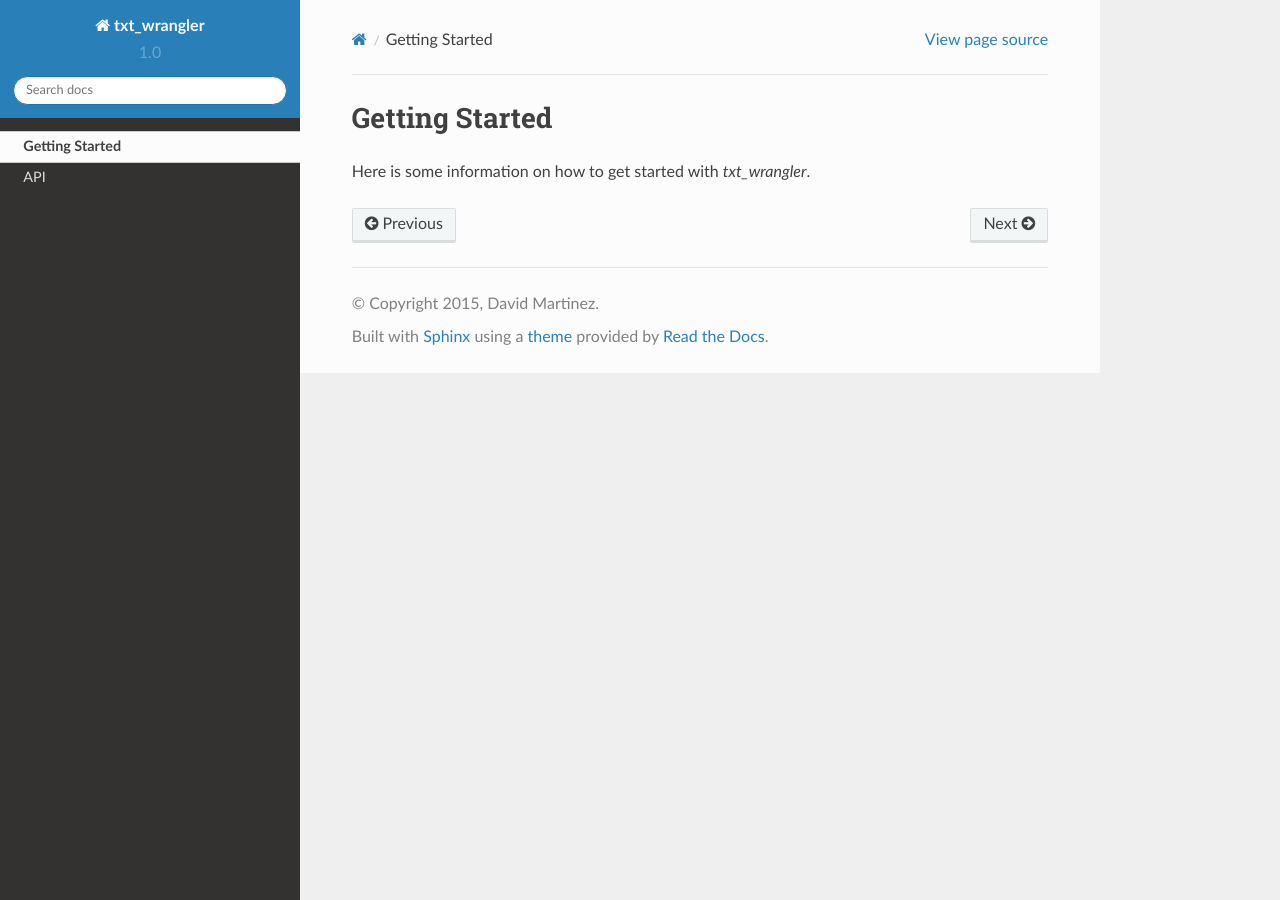
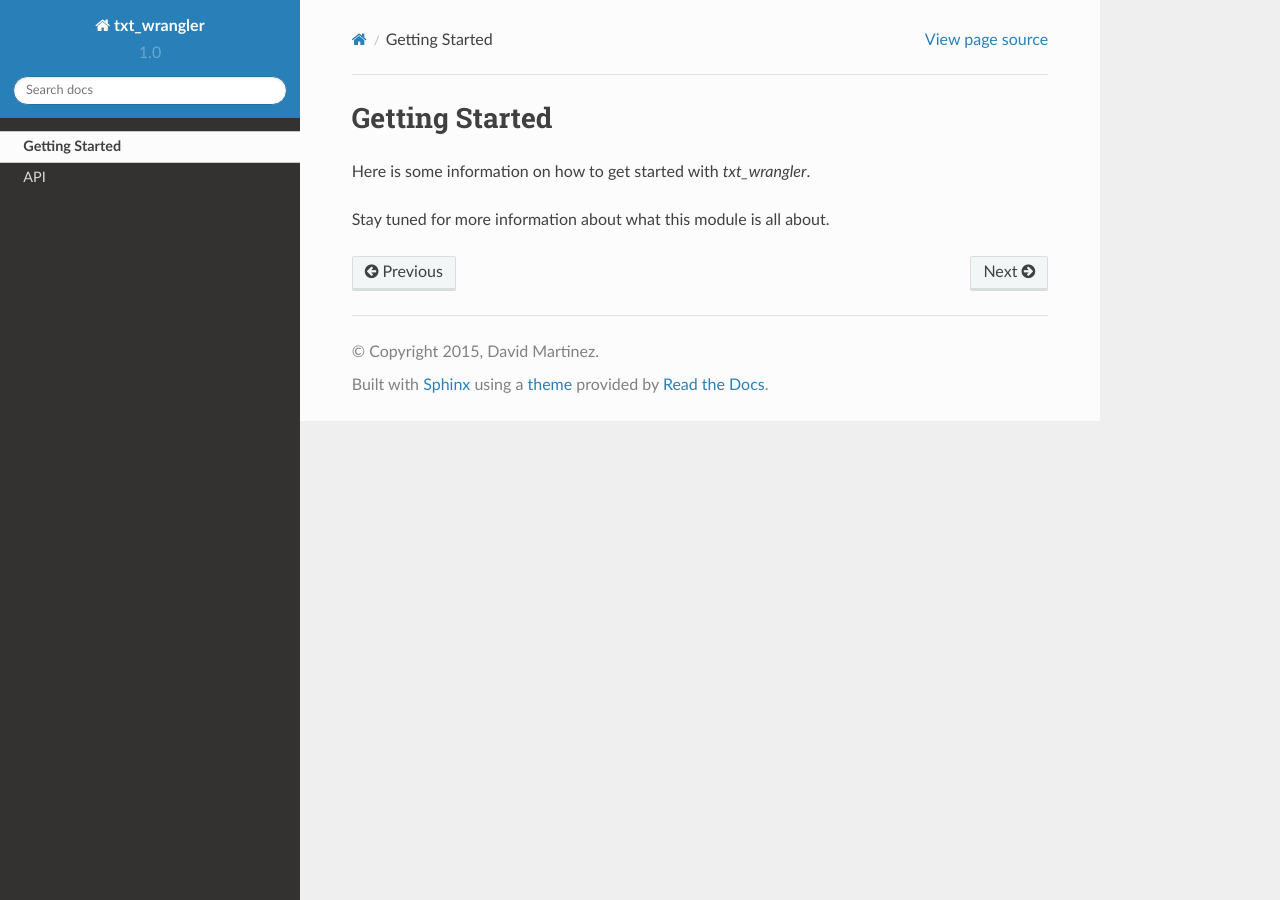
Before and after one commit to elusive-ideas/txt_wrangler, a Sphinx documentation site: the page built from doc/gettingstarted.rst, in a window 1280 px wide. Built offline with Sphinx 7.4.7 and the Read the Docs theme 2.0.0, drawn with Linux system fonts in a browser that asks for light colours.

Commit message:
updated to test documentation hooks

```diff
--- a/doc/gettingstarted.rst
+++ b/doc/gettingstarted.rst
@@ -2,3 +2,5 @@ Getting Started
 ===============
 
 Here is some information on how to get started with `txt_wrangler`.
+
+Stay tuned for more information about what this module is all about.
```
